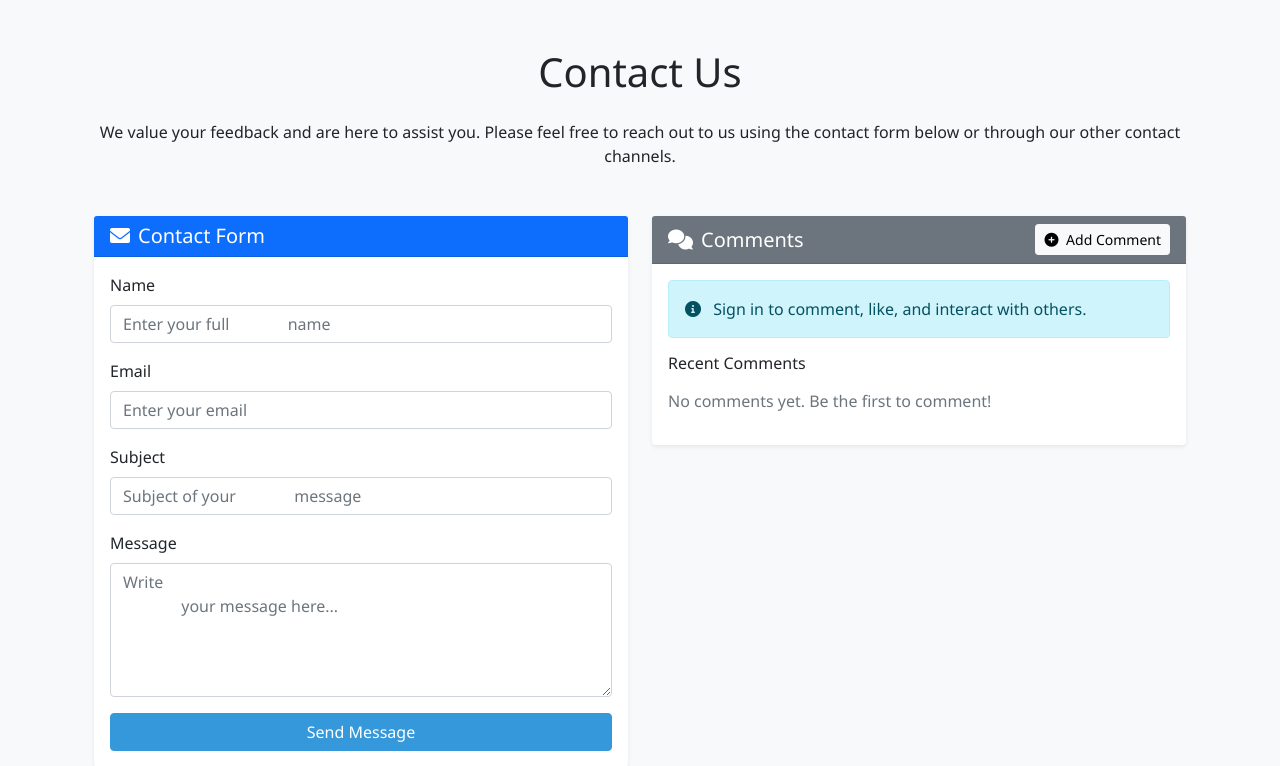
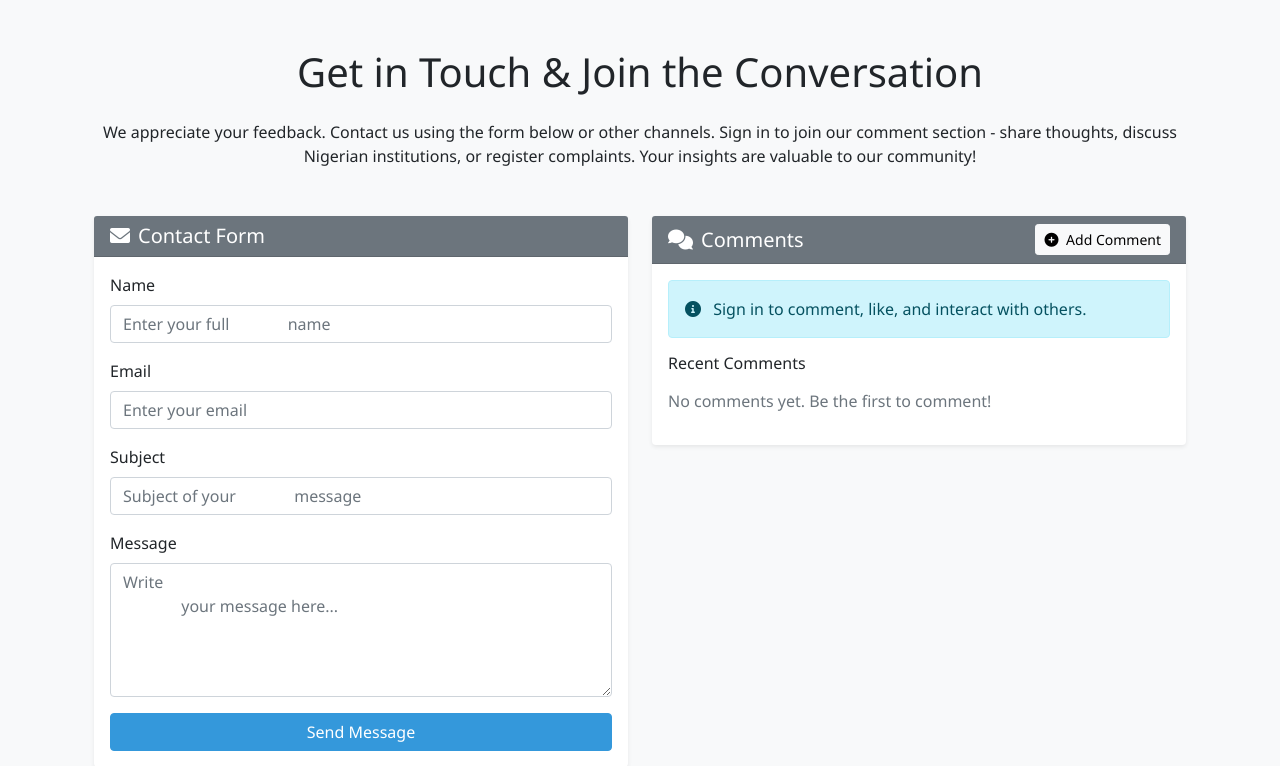
Before and after one commit to nonsonwune/ibass, a Flask app: page /contact in a window 1280 px wide. Shown: the part 56-822 px from the top of the page. Run offline with Flask 3, Linux system fonts and the light colour scheme; some libraries are stand-ins or nearby versions.

Commit message:
small UI edits

```diff
--- a/templates/contact.html
+++ b/templates/contact.html
@@ -2,18 +2,19 @@
 {% extends "base.html" %} {% block title %}Contact Us - Nigerian Institutions
 Finder{% endblock %} {% block content %}
 <div class="container my-5">
-  <h1 class="mb-4 text-center">Contact Us</h1>
+  <h1 class="mb-4 text-center">Get in Touch & Join the Conversation</h1>
   <p class="text-center">
-    We value your feedback and are here to assist you. Please feel free to reach
-    out to us using the contact form below or through our other contact
-    channels.
+    We appreciate your feedback. Contact us using the form below or other
+    channels. Sign in to join our comment section - share thoughts, discuss
+    Nigerian institutions, or register complaints. Your insights are valuable to
+    our community!
   </p>
 
   <div class="row mt-5">
     <!-- Contact Form Section -->
     <div class="col-md-6 mb-4">
       <div class="card shadow-sm">
-        <div class="card-header bg-primary text-white">
+        <div class="card-header bg-secondary text-white">
           <h2 class="h5 mb-0">
             <i class="fas fa-envelope me-2"></i>Contact Form
           </h2>
```
Also changed, not shown: templates/about.html (+40 -15 lines), static/images/hero-small.png, 2 other files.
